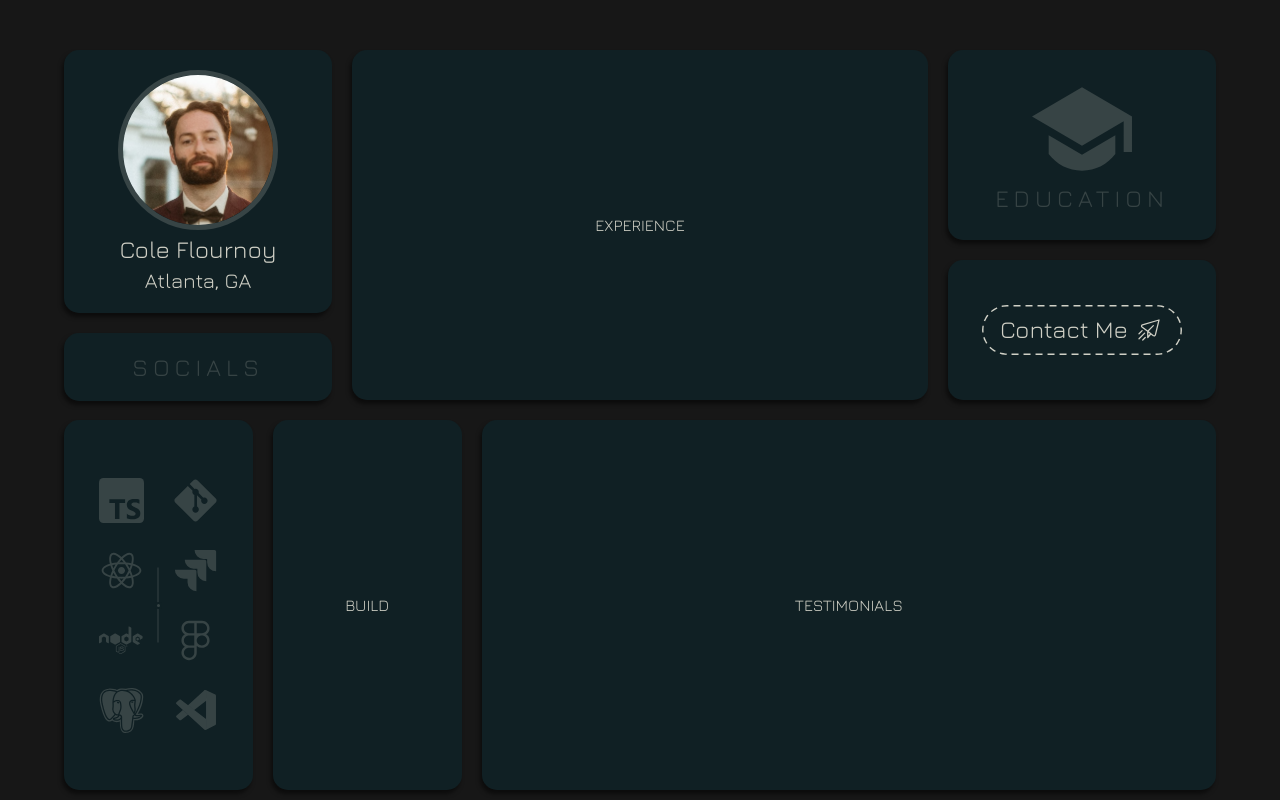
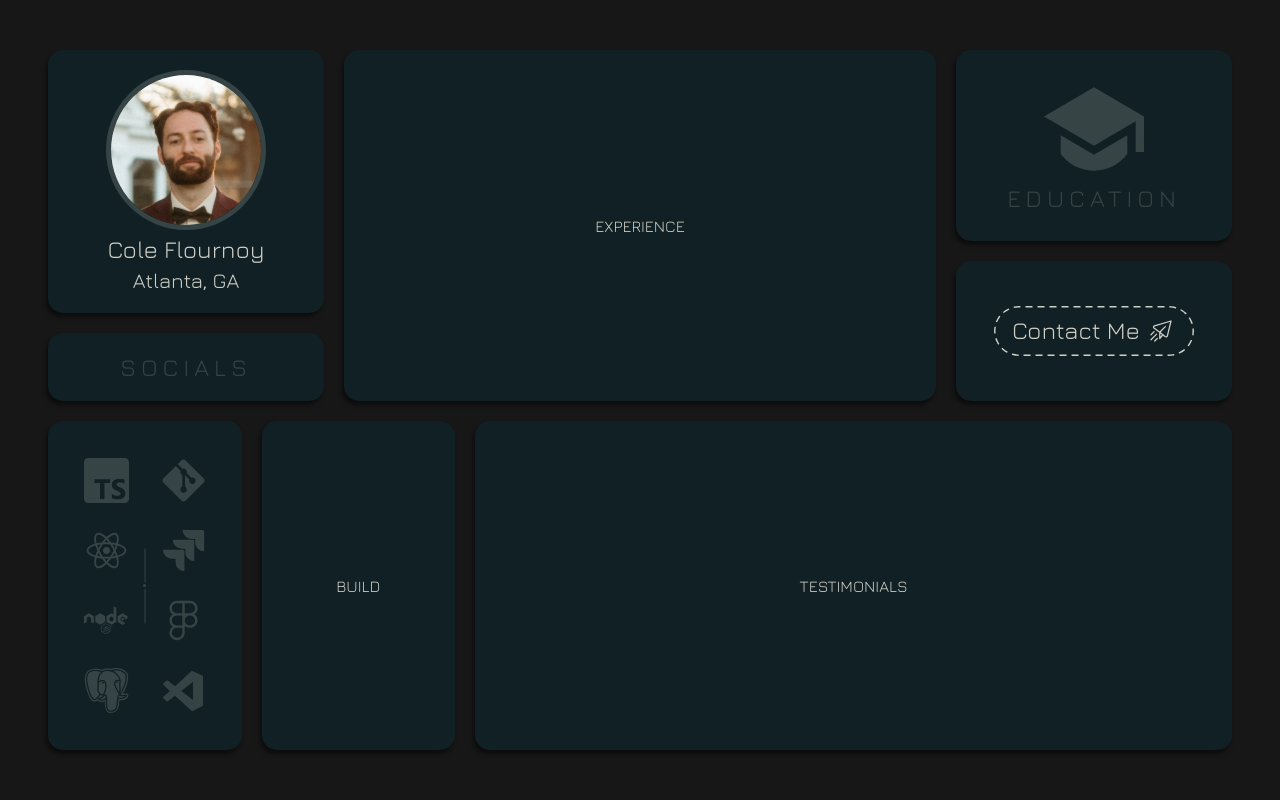
Before and after one commit to cole-flournoy/porfolio-site, a React (Vite) app: page / in a window 1280 px wide. Built offline with nearby package versions, Linux system fonts and the light colour scheme.

Commit message:
Fix main grid layout

```diff
--- a/src/App.css
+++ b/src/App.css
@@ -1,33 +1,21 @@
 #root {
   padding: 2rem 3rem;
-  height: 100%;
 }
 
 .summary-grid-container {
   --section-gap: 20px;
-  display: flex;
-  flex-direction: column;
-  gap: var(--section-gap);
-  height: 90vh;
-  width: 90vw;
-  max-height: 700px;
-  max-width: 1200px;
+  display: grid;
+  grid-template-rows: repeat(2, 1fr);
+  row-gap: var(--section-gap);
+  width: min(1200px, calc(100vw - 6rem));
+  height: min(90vh, 700px);
 }
 
-.grid-top-row {
-  display: flex;
-  flex-direction: row;
-  gap: var(--section-gap);
-  height: 50%;
-  width: 100%;
-}
-
+.grid-top-row,
 .grid-bottom-row {
   display: flex;
   flex-direction: row;
   gap: var(--section-gap);
-  height: 50%;
-  width: 100%;
 }
 
 .grid-section {
--- a/src/App.tsx
+++ b/src/App.tsx
@@ -38,13 +38,13 @@ function App() {
       </div>
 
       <div className='grid-bottom-row'>
-        <div className='grid-section' style={{ width: '15%', height: '100%' }}>
+        <div className='grid-section' style={{ width: '15%' }}>
           <Skills />
         </div>
-        <div className='grid-section' style={{ width: '15%', height: '100%' }}>
+        <div className='grid-section' style={{ width: '15%' }}>
           BUILD
         </div>
-        <div className='grid-section' style={{ width: '70%', height: '100%' }}>
+        <div className='grid-section' style={{ width: '70%' }}>
           TESTIMONIALS
         </div>
       </div>
```
